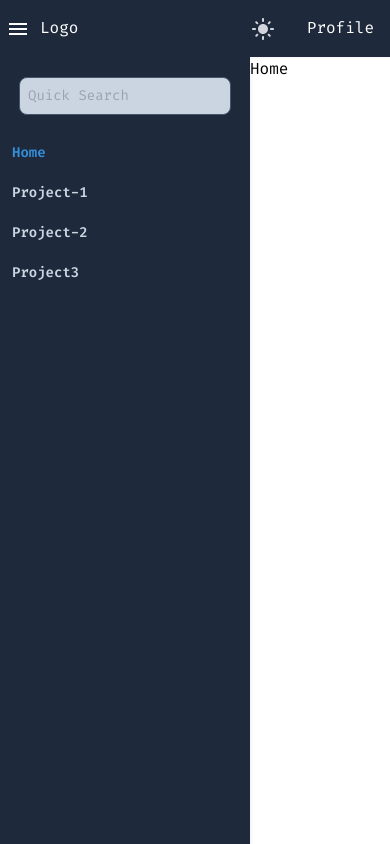
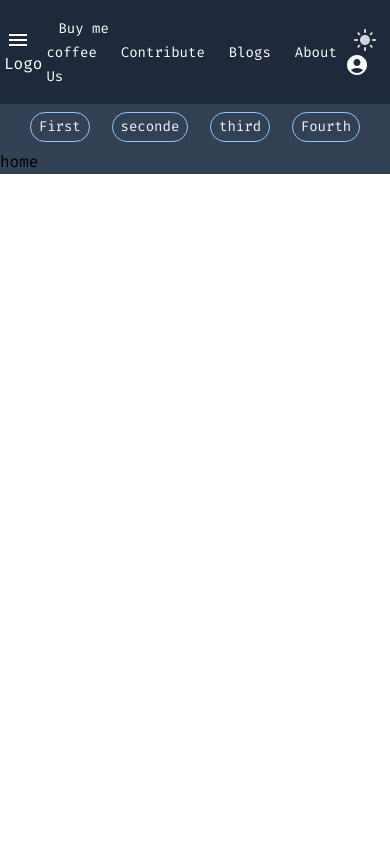
Before and after one commit to sukhendu02/usemyai, a React (Vite) app: page / in a window 390 px wide. Built offline with nearby package versions, Linux system fonts and the light colour scheme.

Commit message:
added some dark and topbar feature

```diff
--- a/package.json
+++ b/package.json
@@ -12,6 +12,7 @@
   "dependencies": {
     "@emotion/react": "^11.14.0",
     "@emotion/styled": "^11.14.0",
+    "@headlessui/react": "^2.2.0",
     "@mui/icons-material": "^6.4.0",
     "@mui/material": "^6.4.0",
     "react": "^18.3.1",
--- a/src/App.css
+++ b/src/App.css
@@ -16,7 +16,11 @@
 main{
   margin-left: 250px;
 }
-
+@media (max-width: 640px) {
+  main{
+    margin-left: 0;
+  }
+}
 @keyframes logo-spin {
   from {
     transform: rotate(0deg);
--- a/src/App.jsx
+++ b/src/App.jsx
@@ -10,6 +10,7 @@ import Project3 from './Components/Project3';
 import Home from './Components/Home';
 
 import { Routes,Route } from "react-router-dom"
+import Category from './Components/Category';
 
 function App() {
 
@@ -17,7 +18,10 @@ function App() {
   return (
     <>
     <Topbar/>
-    <main className=''>
+    <main className='dark:'>
+      <div className="catagory-container">
+        <Category/>
+      </div>
 
     <Routes>
       <Route path="/"  element={<Home/>} />
--- /dev/null
+++ b/src/Components/Category.jsx
@@ -0,0 +1,24 @@
+import React from 'react'
+import { Link } from 'react-router-dom'
+export default function Category(){
+    return(
+        <>
+            <div className='dark:bg-slate-700'>
+                <ul className='flex p-2 text-slate-100 text-sm justify-evenly'>
+                    <li className='px-2 py-1 border rounded-full border-blue-300'>
+                        <Link>First</Link>
+                    </li>
+                    <li className='px-2 py-1 border rounded-full border-blue-300'>
+                        <Link>seconde</Link>
+                    </li>
+                    <li className='px-2 py-1 border rounded-full border-blue-300'>
+                        <Link>third</Link>
+                    </li>
+                    <li className='px-2 py-1 border rounded-full border-blue-300'>
+                        <Link>Fourth</Link>
+                    </li>
+                </ul>
+            </div>
+        </>
+    )
+}
--- a/src/Components/Home.jsx
+++ b/src/Components/Home.jsx
@@ -2,6 +2,10 @@ import React from 'react'
 
 export default function Home() {
   return (
-    <div>Home</div>
+    <>
+      <div className='dark:bg-slate-700'>
+        home
+      </div>
+    </>
   )
 }
--- a/src/Components/Sidebar.jsx
+++ b/src/Components/Sidebar.jsx
@@ -1,12 +1,12 @@
 import React from 'react'
-
+import HomeIcon from '@mui/icons-material/Home';
 
 import { NavLink, Link } from "react-router-dom";
 
 export default function Sidebar() {
   return (
     <>
-      <nav className='sidenav text-sm h-screen fixed shadow-md dark:bg-slate-800 dark:text-white '>
+      <nav className='sidenav text-sm h-screen fixed shadow-md dark:bg-slate-800 dark:text-white hidden sm:block'>
         <div className='text-center my-5'>
           <input className='p-2 rounded-lg border border-solid dark:bg-slate-300 dark:border-slate-600' placeholder="Quick Search" type="text" />
         </div>
@@ -18,6 +18,7 @@ export default function Sidebar() {
             fontWeight: isActive ?"600":"600",
           })}
           className="block p-2 m-1 hover:bg-slate-100 dark:hover:bg-transparent dark:text-slate-300 rounded-2xl">
+            <HomeIcon className='mx-1 p-1 rounded  dark:bg-slate-100 active:bg-black'/>
           Home
       </NavLink>
       <NavLink
@@ -30,7 +31,7 @@ export default function Sidebar() {
 
             // background: isActive ? "#38BDF8" : "",
           })}
-          className="block p-2 m-1 hover:bg-slate-100 hover:bg-transparent dark:text-slate-300 rounded-2xl">
+          className="block p-2 m-1 hover:bg-slate-100 dark:hover:bg-transparent dark:text-slate-300 rounded-2xl">
           Project-1
       </NavLink>
       <NavLink
@@ -40,7 +41,7 @@ export default function Sidebar() {
             fontWeight: isActive ?"600":"600",
             // background: isActive ? "#38BDF8" : "",
           })}
-          className="block p-2 m-1 hover:bg-slate-100 hover:bg-transparent dark:text-slate-300 rounded-2xl">
+          className="block p-2 m-1 hover:bg-slate-100 dark:hover:bg-transparent dark:text-slate-300 rounded-2xl">
           Project-2
       </NavLink>
       <NavLink
@@ -52,7 +53,7 @@ export default function Sidebar() {
 
             // background: isActive ? "#38BDF8" : "",
           })}
-          className="block p-2 m-1 hover:bg-slate-100 hover:bg-transparent dark:text-slate-300 rounded-2xl">
+          className="block p-2 m-1 hover:bg-slate-100 dark:hover:bg-transparent dark:text-slate-300 rounded-2xl">
           Project3
       </NavLink>
       </nav>
--- a/src/Components/Topbar.jsx
+++ b/src/Components/Topbar.jsx
@@ -1,28 +1,40 @@
 import React, { useEffect, useState } from 'react'
+import {Link} from 'react-router-dom'
 import IconButton from '@mui/material/IconButton';
 import Sidebar from './Sidebar';
 import MenuIcon from '@mui/icons-material/Menu';
 import LightModeIcon from '@mui/icons-material/LightMode';
+import AccountCircleIcon from '@mui/icons-material/AccountCircle';
+
+
+import { Menu, MenuButton, MenuItem, MenuItems } from '@headlessui/react'
 
 export default function Topbar() {
 
-const [mode,setmode] =useState("dark")
+  const [isNavOpen, setIsNavOpen] = useState(false);
+
+  const togglenav = () => {
+    setIsNavOpen(!isNavOpen);
+  };
 
 
-const changemode=()=>{
-  setmode(mode==="dark"? "light" : "dark")
+
+  const [mode, setmode] = useState("dark")
+
+  const changemode = () => {
+    setmode(mode === "dark" ? "light" : "dark")
   }
 
-useEffect(()=>{
-  if(mode==='dark'){
+  useEffect(() => {
+    if (mode === 'dark') {
       document.querySelector('html')?.classList.add('dark');
     }
-  else{
+    else {
       document.querySelector('html')?.classList.remove('dark');
 
     }
 
-},[mode])
+  }, [mode])
 
 
   return (
@@ -31,23 +43,79 @@ useEffect(()=>{
         <div className="flex justify-between items-center py-4">
 
           {/* <Link to="/">Logo</Link> */}
-        <div className="">
+          <div className="basis-2/4">
             <span className="sm:hidden">
 
-            <MenuIcon className="mx-1.5 cursor-pointer "/>
+              <MenuIcon onClick={togglenav} className="mx-1.5 cursor-pointer " />
             </span>
             <a className='mx-1' href="">Logo</a>
           </div>
 
+            <div className="other-links">
+              <Link className='px-3 text-sm '>Buy me coffee</Link>
+              <Link className='px-3 text-sm '>Contribute</Link>
+              <Link className='px-3 text-sm '>Blogs</Link>
+              <Link className='px-3 text-sm '>About Us</Link>
+            </div>
           <div className="">
             <button onClick={changemode} className='px-2 mx-2 dark:text-slate-50 '>
-              <LightModeIcon className='text-blue-600 dark:text-gray-300'/>
+              <LightModeIcon className='text-blue-600 dark:text-gray-300' />
             </button>
-            <button className='mx-2 px-2 '>Profile</button>
+            {/* <button className='mx-2 px-2 '>Profile</button> */}
+            <Menu as="div" className="relative inline-block text-left">
+              <div>
+                <MenuButton className="px-2">
+                  <AccountCircleIcon className='' />
+                  {/* <ChevronDownIcon aria-hidden="true" className="-mr-1 size-5 text-gray-400" /> */}
+                </MenuButton>
+              </div>
+
+              <MenuItems
+                transition
+                className="absolute right-0 z-10 mt-2 w-56 origin-top-right rounded-md bg-white shadow-lg ring-1 ring-black/5 transition focus:outline-none data-[closed]:scale-95 data-[closed]:transform data-[closed]:opacity-0 data-[enter]:duration-100 data-[leave]:duration-75 data-[enter]:ease-out data-[leave]:ease-in dark:bg-slate-700 dark:text-slate-100"
+              >
+                <div className="py-1">
+                  <MenuItem>
+                    <a
+                      href="#"
+                      className="block px-4 py-2 text-sm text-gray-700 data-[focus]:bg-gray-100 data-[focus]:text-gray-900 data-[focus]:outline-none dark:text-slate-100 dark:data-[focus]:bg-slate-500 dark:data-[focus]:text-slate-50"
+                    >
+                      Account settings
+                    </a>
+                  </MenuItem>
+                  <MenuItem>
+                    <a
+                      href="#"
+                      className="block px-4 py-2 text-sm text-gray-700 data-[focus]:bg-gray-100 data-[focus]:text-gray-900 data-[focus]:outline-none dark:text-slate-100 dark:data-[focus]:bg-slate-500 dark:data-[focus]:text-slate-50"
+                    >
+                      Support
+                    </a>
+                  </MenuItem>
+                  <MenuItem>
+                    <a
+                      href="#"
+                      className="block px-4 py-2 text-sm text-gray-700 data-[focus]:bg-gray-100 dark:data-[focus]:bg-slate-500 data-[focus]:text-gray-900 dark:data-[focus]:text-slate-50 data-[focus]:outline-none dark:text-slate-100 dark:data-[focus]:text-slate-50"
+                    >
+                      License
+                    </a>
+                  </MenuItem>
+                  <form action="#" method="POST">
+                    <MenuItem>
+                      <button
+                        type="submit"
+                        className="block w-full px-4 py-2 text-left text-sm text-gray-700 data-[focus]:bg-gray-100 data-[focus]:text-gray-900 data-[focus]:outline-none dark:text-slate-100 dark:data-[focus]:bg-slate-500 dark:data-[focus]:text-slate-50"
+                      >
+                        Sign out
+                      </button>
+                    </MenuItem>
+                  </form>
+                </div>
+              </MenuItems>
+            </Menu>
           </div>
         </div>
       </nav>
-    <Sidebar/>
+      <Sidebar />
 
 
     </>
```
Also changed, not shown: 1 other file (tests, documents, lock files or other folders). Lines whose indentation alone changed are shown as unchanged.
